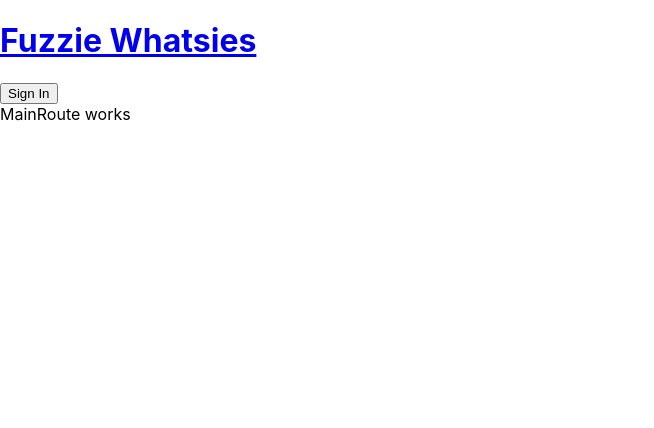
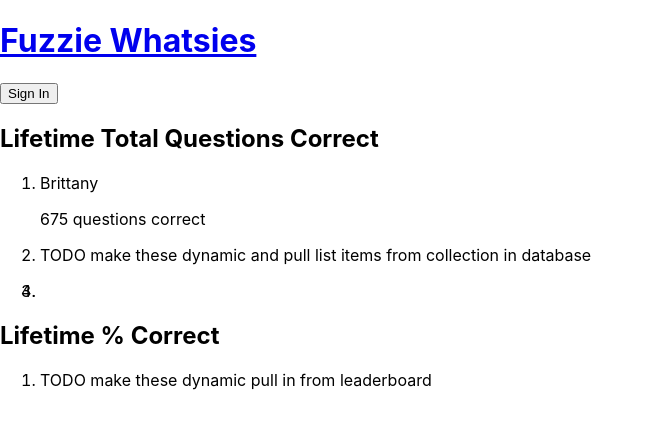
Before and after one commit to brwhitsett/FuzzyWhatzies_frontend_REACT, a React (Create React App) app: page /leaderboard in a window 1280 px wide. Before the commit this address led to /. Shown: the top 428 px of the page, without its empty margins (0-654 px from the left). Built offline with nearby package versions, Linux system fonts and the light colour scheme; no server answers.

Commit message:
StatsLeaderboardRouterspluscomponents

```diff
--- a/src/App.tsx
+++ b/src/App.tsx
@@ -5,6 +5,7 @@ import {
   Routes,
 } from "react-router-dom";
 import Header from "./components/Header";
+import LeaderBoardRoute from "./components/LeaderBoardRoute";
 import MainRoute from "./components/MainRoute";
 
 function App() {
@@ -14,7 +15,7 @@ function App() {
         <Header />
         <Routes>
           <Route path="/" element={<MainRoute />} />
-
+          <Route path="/leaderboard" element={<LeaderBoardRoute />} />
           <Route path="*" element={<Navigate to="/" />} />
         </Routes>
       </Router>
--- /dev/null
+++ b/src/components/LeaderBoardRoute.tsx
@@ -0,0 +1,51 @@
+import { useEffect, useState } from "react";
+import User from "../models/User";
+import "./LeaderBoardRoute.css";
+import { getUserData } from "../services/UserServices";
+import Score from "./Score";
+const LeaderBoardRoute = () => {
+  const [userData, setUserData] = useState<User[]>([]);
+
+  const getAndSetUserData = async () => {
+    getUserData().then((response) => {
+      setUserData(response);
+      console.log(response);
+    });
+  };
+
+  useEffect(() => {
+    getAndSetUserData();
+    console.log(getAndSetUserData());
+  }, []);
+
+  return (
+    <div className="LeaderBoardRoute">
+      {/* figure out how to put back to main in header specifically for leaderboardroute */}
+
+      <h2>Lifetime Total Questions Correct</h2>
+      <div>
+        <ol>
+          <li>
+            <p>Brittany</p>
+            <p>675 questions correct</p>
+          </li>
+          <li>
+            TODO make these dynamic and pull list items from collection in
+            database
+          </li>
+          <li>
+            <Score />
+          </li>
+        </ol>
+      </div>
+      <h2>Lifetime % Correct</h2>
+      <div>
+        <ol>
+          <li>TODO make these dynamic pull in from leaderboard</li>
+        </ol>
+      </div>
+    </div>
+  );
+};
+
+export default LeaderBoardRoute;
--- /dev/null
+++ b/src/components/Score.tsx
@@ -0,0 +1,16 @@
+import "./Score.css";
+
+// interface Props {
+//   userData: User;
+// }
+
+const Score = () => {
+  return (
+    <li className="Score">
+      <p>{}</p>
+      <p></p>
+    </li>
+  );
+};
+
+export default Score;
```
Also changed, not shown: src/components/StatsRoute.tsx (added, +17 -0 lines), src/components/LeaderBoardRoute.css (added), src/components/Score.css (added), src/components/StatsRoute.css (added).
